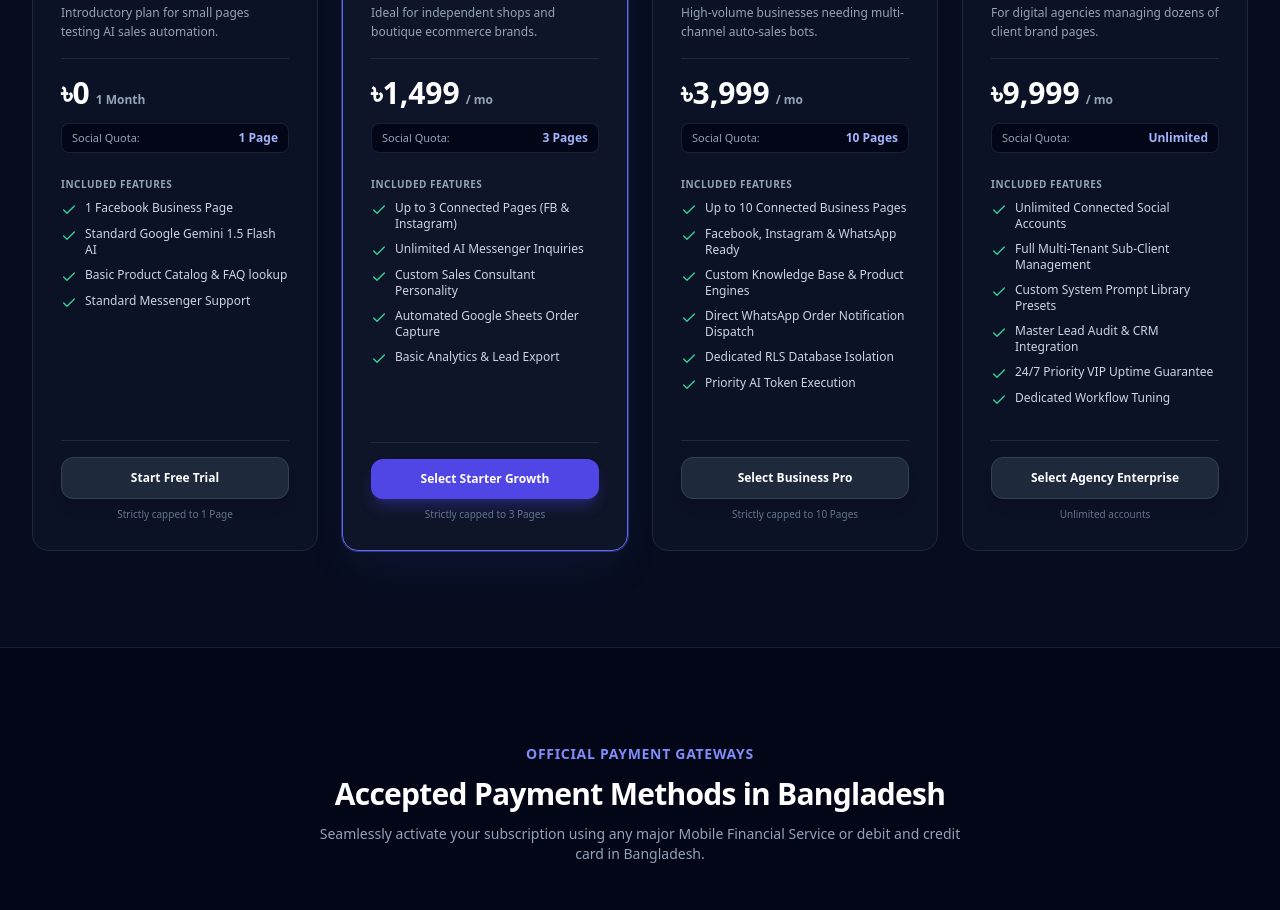
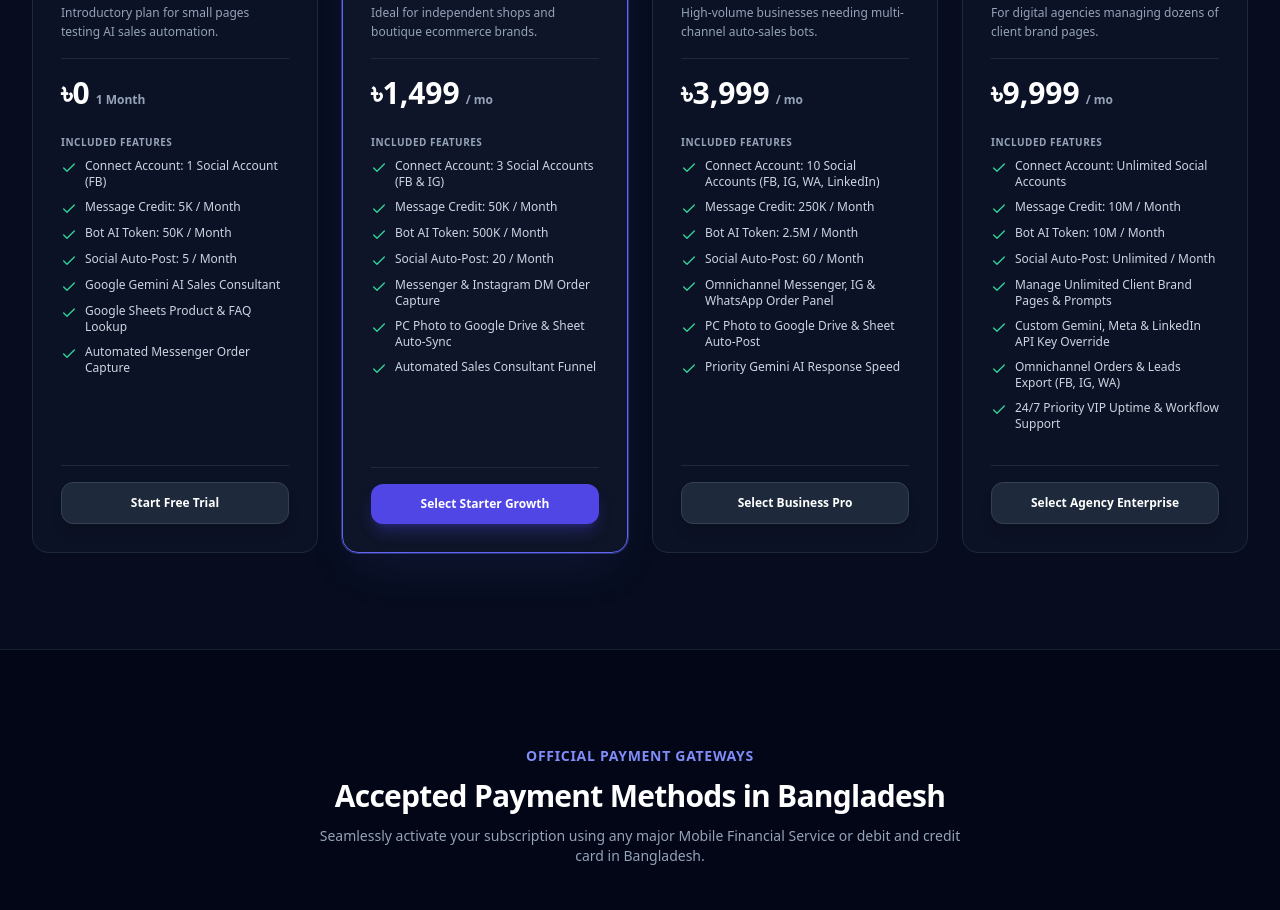
Before and after one commit to SayhamKayes/Social-Media-Automation-SaaS, a React (Vite) app in the folder frontend/: page / in a window 1280 px wide. Shown: the part 3380-4290 px from the top of the page. Built offline with nearby package versions, Linux system fonts and the light colour scheme; no server answers; the database is empty.

Commit message:
Update pricing tiers with 5K, 50K, 250K, and 10M quotas

```diff
--- a/frontend/src/components/landing/Pricing.jsx
+++ b/frontend/src/components/landing/Pricing.jsx
@@ -12,74 +12,90 @@ const DEFAULT_PACKAGES = [
     id: 'free',
     name: 'Free Trial',
     badge: 'Default',
+    badge_color: 'bg-slate-800 text-slate-300',
     price_bdt: '৳0',
     price_usd: '$0',
     period: '1 Month',
     pages_allowed: 1,
     description: 'Introductory plan for small pages testing AI sales automation.',
     features: [
-      '1 Facebook Business Page',
-      'Standard Google Gemini 1.5 Flash AI',
-      'Basic Product Catalog & FAQ lookup',
-      'Standard Messenger Support'
+      'Connect Account: 1 Social Account (FB)',
+      'Message Credit: 5K / Month',
+      'Bot AI Token: 50K / Month',
+      'Social Auto-Post: 5 / Month',
+      'Google Gemini AI Sales Consultant',
+      'Google Sheets Product & FAQ Lookup',
+      'Automated Messenger Order Capture'
     ],
-    is_popular: false
+    is_popular: false,
+    display_order: 1
   },
   {
     id: 'starter',
     name: 'Starter Growth',
     badge: 'Popular',
+    badge_color: 'bg-blue-500/20 text-blue-300 border border-blue-500/30',
     price_bdt: '৳1,499',
     price_usd: '$15',
     period: '/ mo',
     pages_allowed: 3,
     description: 'Ideal for independent shops and boutique ecommerce brands.',
     features: [
-      'Up to 3 Connected Pages (FB & Instagram)',
-      'Unlimited AI Messenger Inquiries',
-      'Custom Sales Consultant Personality',
-      'Automated Google Sheets Order Capture',
-      'Basic Analytics & Lead Export'
+      'Connect Account: 3 Social Accounts (FB & IG)',
+      'Message Credit: 50K / Month',
+      'Bot AI Token: 500K / Month',
+      'Social Auto-Post: 20 / Month',
+      'Messenger & Instagram DM Order Capture',
+      'PC Photo to Google Drive & Sheet Auto-Sync',
+      'Automated Sales Consultant Funnel'
     ],
-    is_popular: true
+    is_popular: true,
+    display_order: 2
   },
   {
     id: 'business',
     name: 'Business Pro',
     badge: 'High Value',
+    badge_color: 'bg-purple-500/20 text-purple-300 border border-purple-500/30',
     price_bdt: '৳3,999',
     price_usd: '$39',
     period: '/ mo',
     pages_allowed: 10,
     description: 'High-volume businesses needing multi-channel auto-sales bots.',
     features: [
-      'Up to 10 Connected Business Pages',
-      'Facebook, Instagram & WhatsApp Ready',
-      'Custom Knowledge Base & Product Engines',
-      'Direct WhatsApp Order Notification Dispatch',
-      'Dedicated RLS Database Isolation',
-      'Priority AI Token Execution'
+      'Connect Account: 10 Social Accounts (FB, IG, WA, LinkedIn)',
+      'Message Credit: 250K / Month',
+      'Bot AI Token: 2.5M / Month',
+      'Social Auto-Post: 60 / Month',
+      'Omnichannel Messenger, IG & WhatsApp Order Panel',
+      'PC Photo to Google Drive & Sheet Auto-Post',
+      'Priority Gemini AI Response Speed'
     ],
-    is_popular: false
+    is_popular: false,
+    display_order: 3
   },
   {
     id: 'agency',
     name: 'Agency Enterprise',
     badge: 'Master Tier',
+    badge_color: 'bg-amber-500/20 text-amber-300 border border-amber-500/30',
     price_bdt: '৳9,999',
     price_usd: '$99',
     period: '/ mo',
     pages_allowed: 9999,
     description: 'For digital agencies managing dozens of client brand pages.',
     features: [
-      'Unlimited Connected Social Accounts',
-      'Full Multi-Tenant Sub-Client Management',
-      'Custom System Prompt Library Presets',
-      'Master Lead Audit & CRM Integration',
-      '24/7 Priority VIP Uptime Guarantee',
-      'Dedicated Workflow Tuning'
+      'Connect Account: Unlimited Social Accounts',
+      'Message Credit: 10M / Month',
+      'Bot AI Token: 10M / Month',
+      'Social Auto-Post: Unlimited / Month',
+      'Manage Unlimited Client Brand Pages & Prompts',
+      'Custom Gemini, Meta & LinkedIn API Key Override',
+      'Omnichannel Orders & Leads Export (FB, IG, WA)',
+      '24/7 Priority VIP Uptime & Workflow Support'
     ],
-    is_popular: false
+    is_popular: false,
+    display_order: 4
   }
 ];
 
@@ -96,7 +112,7 @@ export default function Pricing({
   const tierRanks = { free: 1, starter: 2, business: 3, agency: 4 };
   const currentRank = userPlanTier ? (tierRanks[userPlanTier] || 1) : 0;
 
-  /* Function to load live packages from Supabase */
+  /* Function to load live packages from Supabase and auto-upgrade legacy feature rows */
   const loadPackages = async () => {
     if (!isSupabaseConfigured()) return;
     try {
@@ -106,7 +122,26 @@ export default function Pricing({
         .order('display_order', { ascending: true });
 
       if (!error && data && data.length > 0) {
-        setPackages(data);
+        const hasLegacyFeatures = data.some(pkg => {
+          const feats = Array.isArray(pkg.features) ? pkg.features.join(' ') : '';
+          return (
+            feats.includes('Sub-Client Management') ||
+            feats.includes('Master Lead Audit') ||
+            feats.includes('Knowledge Library') ||
+            feats.includes('Knowledge Packs') ||
+            feats.includes('1K / Month') ||
+            (pkg.id === 'agency' && feats.includes('1M / Month')) ||
+            !feats.includes('Message Credit:')
+          );
+        });
+
+        if (hasLegacyFeatures) {
+          /* Auto-sync updated package definitions into Supabase */
+          await supabase.from('subscription_packages').upsert(DEFAULT_PACKAGES, { onConflict: 'id' });
+          setPackages(DEFAULT_PACKAGES);
+        } else {
+          setPackages(data);
+        }
       }
     } catch (err) {
       console.warn('Using cached landing pricing plans:', err);
@@ -221,14 +256,6 @@ export default function Pricing({
                         <span className="text-3xl font-black text-white">{tier.price_bdt}</span>
                         <span className="text-xs text-slate-400 font-semibold">{tier.period || '/ mo'}</span>
                       </div>
-
-                      {/* Allowed Pages quota highlight */}
-                      <div className="mt-3 py-1.5 px-2.5 rounded-lg bg-slate-950 border border-slate-800/80 flex items-center justify-between text-xs">
-                        <span className="text-slate-400 text-[11px]">Social Quota:</span>
-                        <strong className={`font-bold text-xs ${isCurrentPlan ? 'text-emerald-400' : 'text-indigo-300'}`}>
-                          {displayPages}
-                        </strong>
-                      </div>
                     </div>
 
                     {/* Feature Bullets */}
@@ -281,14 +308,6 @@ export default function Pricing({
                         {tier.id === 'free' ? 'Start Free Trial' : `Select ${tier.name}`}
                       </button>
                     )}
-
-                    <p className="text-center text-[10px] text-slate-500 mt-2">
-                      {isCurrentPlan ? (
-                        <span className="text-emerald-400 font-medium">Your account is currently on this plan</span>
-                      ) : (
-                        isUnlimited ? 'Unlimited accounts' : `Strictly capped to ${displayPages}`
-                      )}
-                    </p>
                   </div>
                 </div>
               );
```
